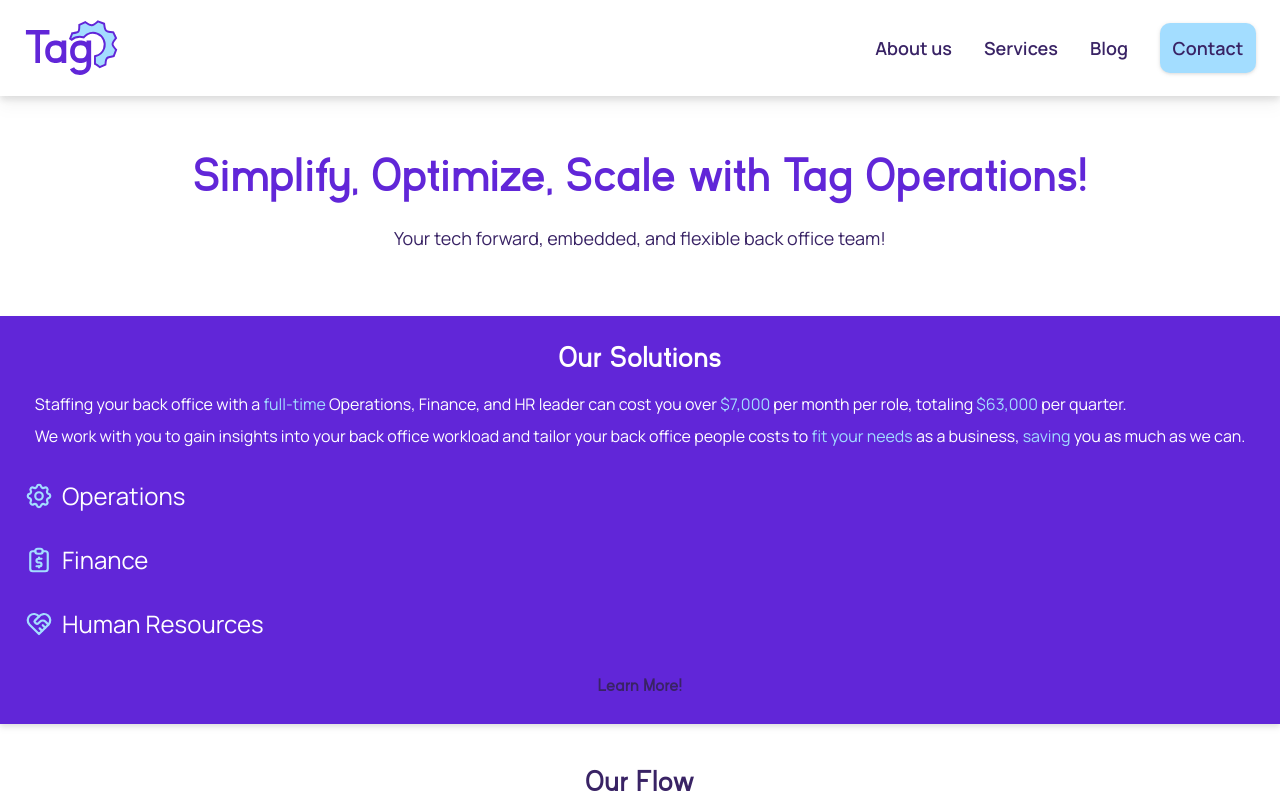
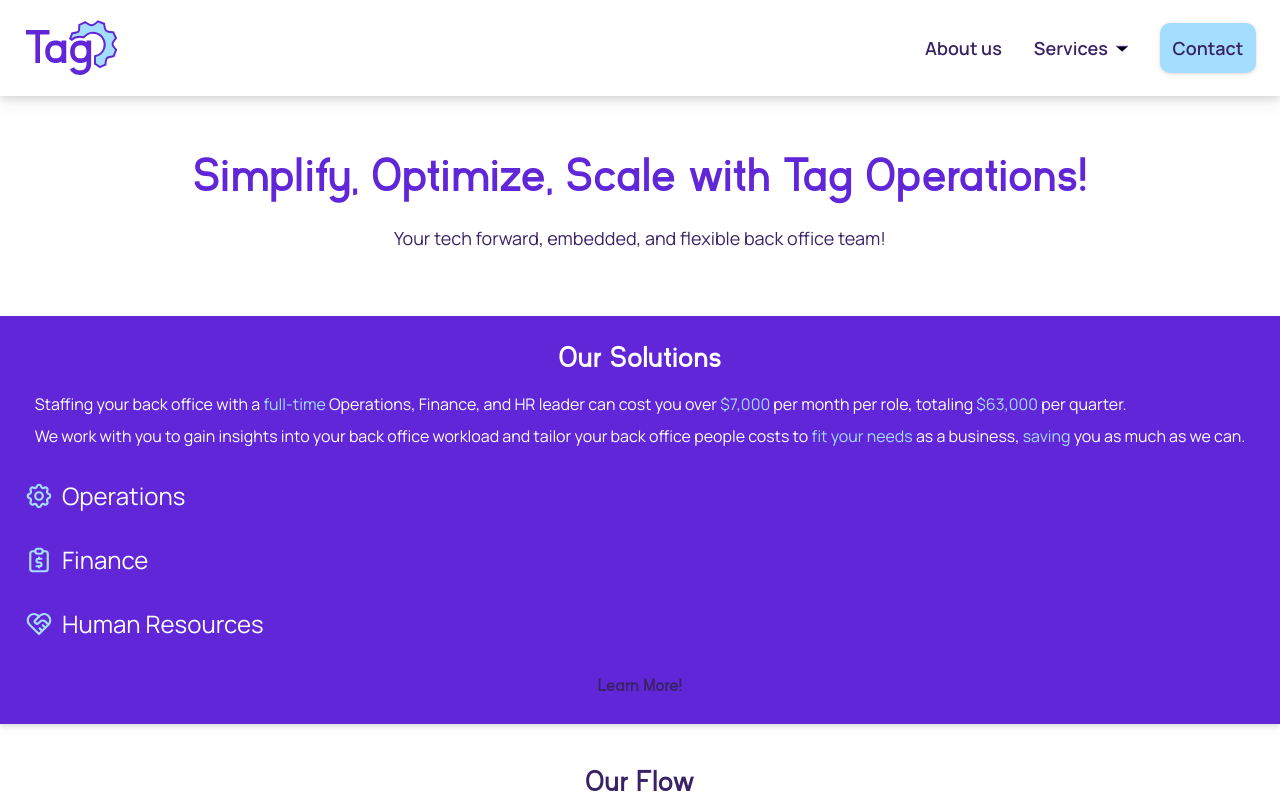
Before and after one commit to hicass/tag-ops-v3, a Next.js app: page / in a window 1280 px wide. Shown: the top 800 px of the page. Built offline with nearby package versions, Linux system fonts and the light colour scheme; no server answers.

Commit message:
Add services drop down to nav bar

```diff
--- a/src/components/Nav/RegularNav/RegularNav.tsx
+++ b/src/components/Nav/RegularNav/RegularNav.tsx
@@ -1,7 +1,13 @@
 import Image from 'next/legacy/image';
 import Link from 'next/link';
 
+import { useState, useEffect } from 'react';
+import { useAnimate, stagger, motion } from 'framer-motion';
+
 export default function RegularNav() {
+  const [isOpen, setIsOpen] = useState(false);
+  const scope = useMenuAnimation(isOpen);
+
   return (
     <div className="flex flex-row justify-between items-center px-6 bg-background drop-shadow-lg">
       <div className="link w-24">
@@ -19,22 +25,73 @@ export default function RegularNav() {
       <div className="flex items-center">
         <ul className="flex flex-row items-center gap-8">
           <li>
-            <Link href="/about" className="manrope-semibold text-lg hover:text-primary">
+            <Link
+              href="/about"
+              className="manrope-semibold text-lg hover:text-primary"
+            >
               About us
             </Link>
           </li>
+
+          <li
+            ref={scope}
+            onMouseEnter={() => setIsOpen(!isOpen)}
+            onMouseLeave={() => setIsOpen(!isOpen)}
+            className="flex flex-col gap-2 hover:cursor-pointer"
+          >
+            <motion.button
+              whileTap={{ scale: 0.97 }}
+              className={`flex items-center gap-2 manrope-semibold text-lg ${isOpen && 'text-primary'}`}
+            >
+              Services{' '}
+              <div
+                className="arrow flex items-center"
+                style={{ transformOrigin: '50% 55%' }}
+              >
+                <svg width="12" height="12" viewBox="0 0 20 20">
+                  <path d="M0 7 L 20 7 L 10 16" stroke="rgb(97, 38, 216)" />
+                </svg>
+              </div>
+            </motion.button>
+            <ul
+              style={{
+                pointerEvents: isOpen ? 'auto' : 'none',
+                clipPath: 'inset(10% 50% 90% 50% round 10px)',
+              }}
+              className="flex flex-col items-center absolute gap-2 bg-background border-t-4 border-secondarylight top-2/3 -ml-2 w-26 p-4 z-40 drop-shadow-lg"
+            >
+              <li className="manrope-semibold w-full text-center hover:text-primary pb-2 border-b border-secondarylight">
+                <Link
+                  href="/operations"
+                  className="manrope-semibold hover:text-primary"
+                >
+                  Operations
+                </Link>
+              </li>
+              <li className="w-full text-center hover:text-primary pb-2 border-b border-secondarylight">
+                <Link
+                  href="/finance"
+                  className="manrope-semibold hover:text-primary"
+                >
+                  Finance
+                </Link>
+              </li>
+              <li className="w-full text-center hover:text-primary pb-2 border-b border-secondarylight">
+                <Link
+                  href="/human-resources"
+                  className="manrope-semibold hover:text-primary"
+                >
+                  HR
+                </Link>
+              </li>
+            </ul>{' '}
+          </li>
+
           <li>
-            <Link href="/human-resources" className="manrope-semibold text-lg hover:text-primary">
-              Services
-            </Link>
-          </li>
-          <li>
-            <Link href="/blog" className="manrope-semibold text-lg hover:text-primary">
-              Blog
-            </Link>
-          </li>
-          <li>
-            <Link href="/contact" className="contact-button manrope-semibold text-lg hover:text-primary">
+            <Link
+              href="/contact"
+              className="contact-button manrope-semibold text-lg hover:text-primary"
+            >
               Contact
             </Link>
           </li>
@@ -43,3 +100,40 @@ export default function RegularNav() {
     </div>
   );
 }
+
+const staggerMenuItems = stagger(0.1, { startDelay: 0.15 });
+
+function useMenuAnimation(isOpen: boolean) {
+  const [scope, animate] = useAnimate();
+
+  useEffect(() => {
+    animate('.arrow', { rotate: isOpen ? 180 : 0 }, { duration: 0.2 });
+
+    animate(
+      'ul',
+      {
+        clipPath: isOpen
+          ? 'inset(0% 0% 0% 0% round 10px)'
+          : 'inset(10% 50% 90% 50% round 10px)',
+      },
+      {
+        type: 'spring',
+        bounce: 0,
+        duration: 0.5,
+      }
+    );
+
+    animate(
+      'li',
+      isOpen
+        ? { opacity: 1, scale: 1, filter: 'blur(0px)' }
+        : { opacity: 0, scale: 0.3, filter: 'blur(20px)' },
+      {
+        duration: 0.2,
+        delay: isOpen ? staggerMenuItems : 0,
+      }
+    );
+  }, [isOpen]);
+
+  return scope;
+}
```
